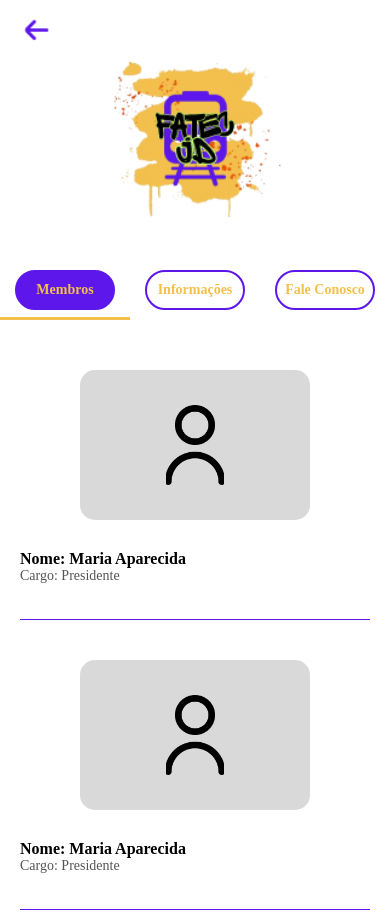
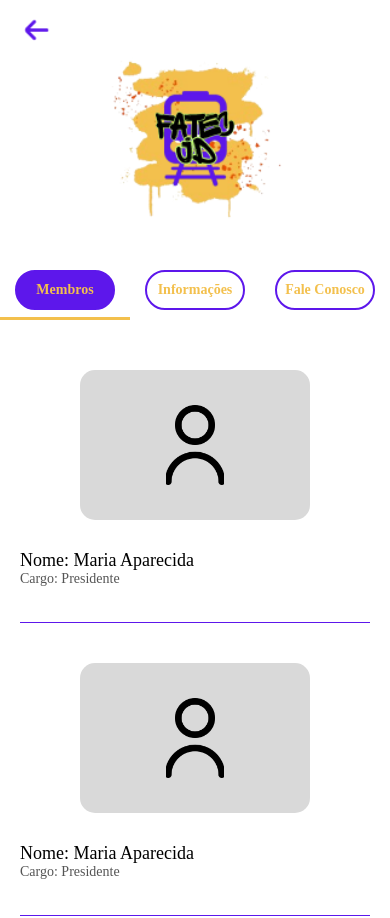
Before and after one commit to beamonteiro19/Interdisciplinar, a React Native app: screen /DA in a window 390 px wide. Shown: the top 918 px of the page. Built offline with nearby package versions, Linux system fonts and the light colour scheme.

Commit message:
fonts adicionadas

```diff
--- a/src/views/MembrosDA.tsx
+++ b/src/views/MembrosDA.tsx
@@ -70,8 +70,7 @@ const styles = StyleSheet.create({
     fontFamily:'Bryndan Write_fix',
   },
   nameText: {
-    fontSize: 16,
-    fontWeight: 'bold',
+    fontSize: 18,
     fontFamily:'Bryndan Write_fix',
   },
   roleText: {
```
